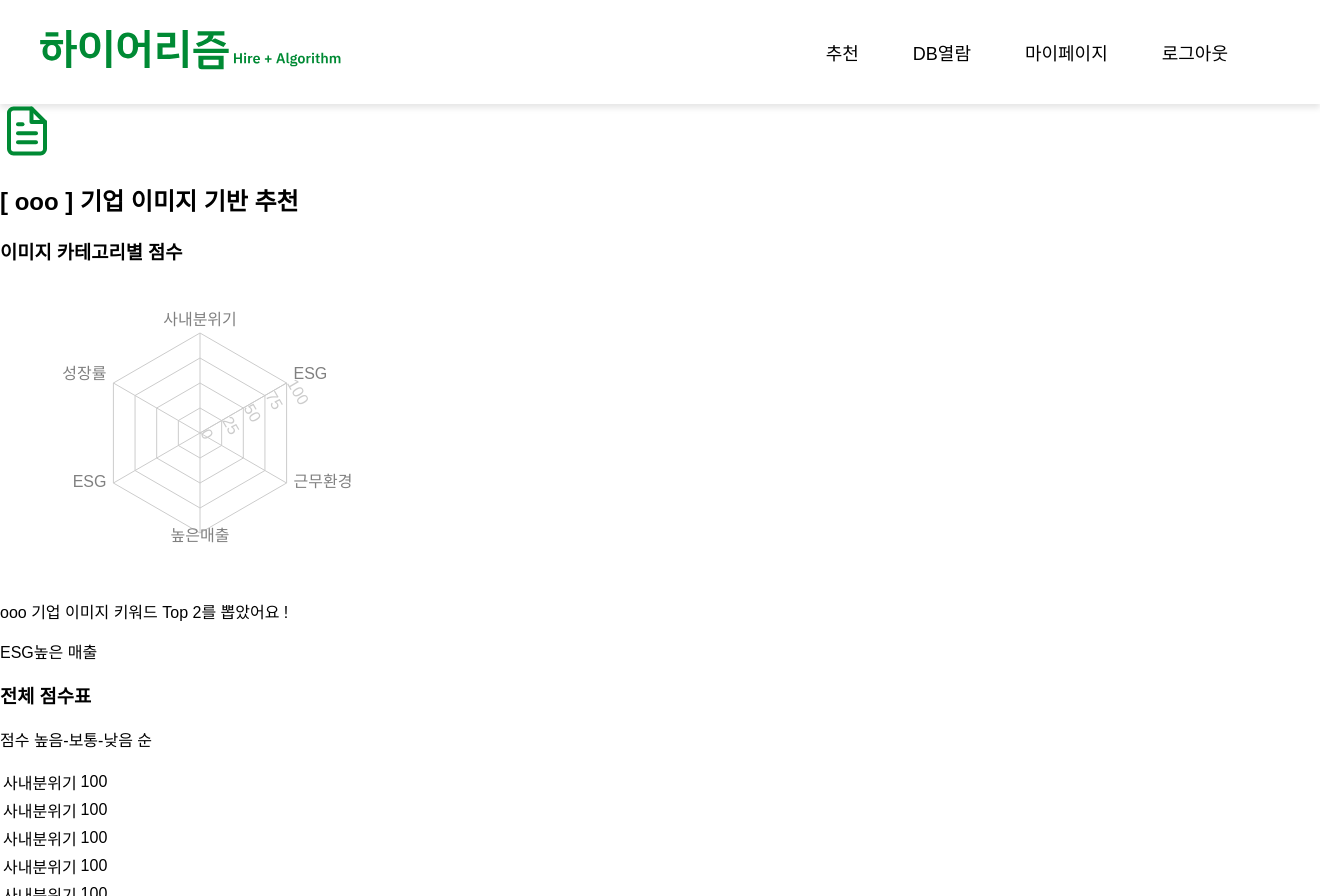
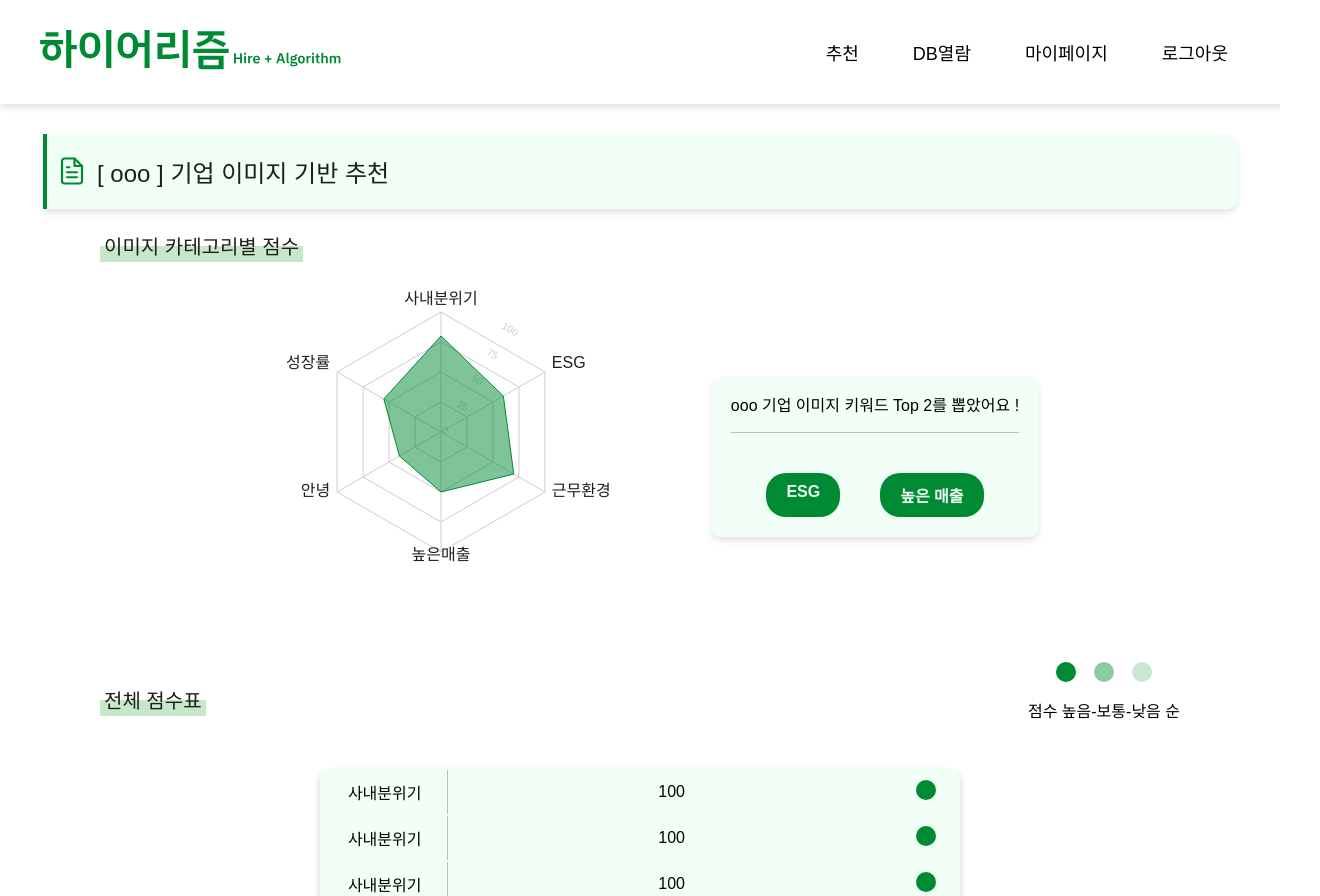
Before and after one commit to sorim831/Hirerithm, a React (Create React App) app in the folder Frontend/: page /recommend/corporateImageResult in a window 1280 px wide. Shown: the top 896 px of the page, 1320 px wide, since content can reach past the window. Built offline with nearby package versions, Linux system fonts and the light colour scheme; a web font is replaced by a local one.

Commit message:
💄 #8 기업이미지 결과 화면 스타일 수정

```diff
--- a/Frontend/src/App.css
+++ b/Frontend/src/App.css
@@ -4,3 +4,10 @@
 * {
   font-family: "IBM Plex Sans KR", sans-serif;
 }
+
+html,
+body {
+  overflow-x: hidden;
+  width: 100%;
+  margin-bottom: 50px;
+}
--- a/Frontend/src/Pages/RecommendPages/CorporateImageResult.js
+++ b/Frontend/src/Pages/RecommendPages/CorporateImageResult.js
@@ -3,7 +3,7 @@
 import React from "react";
 import FileLogo from "../../Image/Icon/FileLogo.svg";
 import MemberNavigation from "../../Component/Navigation/MemberNavigation";
-import "./corporateImage.css";
+import "./corporateImageResult.css";
 import {
   Radar,
   RadarChart,
@@ -18,7 +18,7 @@ const CorporateImageResult = () => {
     { subject: "ESG", value: 60 },
     { subject: "근무환경", value: 70 },
     { subject: "높은매출", value: 50 },
-    { subject: "ESG", value: 40 },
+    { subject: "안녕", value: 40 },
     { subject: "성장률", value: 55 },
   ];
 
@@ -46,20 +46,31 @@ const CorporateImageResult = () => {
           <RadarChart
             cx={200}
             cy={150}
-            outerRadius={100}
-            width={400}
-            height={300}
+            outerRadius={120}
+            width={450}
+            height={350}
             data={data}
           >
             <PolarGrid />
-            <PolarAngleAxis dataKey="subject" />
-            <PolarRadiusAxis angle={30} domain={[0, 100]} />
+            <PolarAngleAxis
+              dataKey="subject"
+              tick={{ fill: "#1e1e1e", fontSize: 16 }}
+              axisLine={{
+                strokeLinecap: "round",
+              }}
+            />
+            <PolarRadiusAxis
+              angle={60}
+              domain={[0, 100]}
+              tick={{ fontSize: 10 }}
+              axisLine={false}
+            />
             <Radar
-              name="Score"
+              name="점수"
               dataKey="value"
-              stroke="#4CAF50"
-              fill="#4CAF50"
-              fillOpacity={0.6}
+              stroke="#008A34"
+              fill="#008A34"
+              fillOpacity={0.5}
             />
           </RadarChart>
 
@@ -78,9 +89,11 @@ const CorporateImageResult = () => {
         <div className="image-recommend-result_score-header">
           <h3>전체 점수표</h3>
           <div>
-            <span></span>
-            <span></span>
-            <span></span>
+            <div>
+              <span></span>
+              <span></span>
+              <span></span>
+            </div>
             <p>점수 높음-보통-낮음 순</p>
           </div>
         </div>
@@ -88,31 +101,44 @@ const CorporateImageResult = () => {
           <tr>
             <td>사내분위기</td>
             <td>100</td>
+            <td>
+              <span></span>
+            </td>
           </tr>
           <tr>
             <td>사내분위기</td>
             <td>100</td>
-            <td></td>
+            <td>
+              <span></span>
+            </td>
           </tr>
           <tr>
             <td>사내분위기</td>
             <td>100</td>
-            <td></td>
+            <td>
+              <span></span>
+            </td>
           </tr>
           <tr>
             <td>사내분위기</td>
             <td>100</td>
-            <td></td>
+            <td>
+              <span></span>
+            </td>
           </tr>
           <tr>
             <td>사내분위기</td>
             <td>100</td>
-            <td></td>
+            <td>
+              <span></span>
+            </td>
           </tr>
           <tr>
             <td>사내분위기</td>
             <td>100</td>
-            <td></td>
+            <td>
+              <span></span>
+            </td>
           </tr>
         </table>
       </main>
--- a/Frontend/src/Pages/RecommendPages/corporateImageResult.css
+++ b/Frontend/src/Pages/RecommendPages/corporateImageResult.css
@@ -34,3 +34,138 @@
   color: #008a34;
   margin-left: 100px;
 }
+
+/* main */
+.image-recommend-result_graph {
+  display: flex;
+  flex-wrap: wrap;
+  align-items: center;
+  justify-content: center;
+  gap: 20px;
+  margin-bottom: 30px;
+}
+
+.image-recommend-result_top2 {
+  display: flex;
+  flex-direction: column;
+  align-items: center;
+  justify-content: center;
+  background-color: #f2fff7;
+  border: none;
+  border-radius: 10px;
+  padding: 0px 20px 20px 20px;
+  box-shadow: 0 4px 6px rgba(0, 0, 0, 0.1);
+}
+.image-recommend-result_top2 {
+  font-weight: 500;
+}
+
+.image-recommend-result_top2 > span {
+  display: block;
+  width: 100%;
+  height: 1px;
+  background-color: #c0c0c0;
+  margin-bottom: 40px;
+}
+
+.image-recommend-result_ketword {
+  display: flex;
+  gap: 40px;
+  font-size: 16px;
+  font-weight: bold;
+}
+
+.image-recommend-result_ketword span {
+  background-color: #008a34;
+  padding: 10px 20px;
+  border-radius: 20px;
+  color: #f2fff7;
+}
+
+/* 전체 점수표 */
+.image-recommend-result_score-header {
+  display: flex;
+  align-items: center;
+  justify-content: space-between;
+  width: 100%;
+  height: 100%;
+  margin-bottom: 30px;
+}
+
+.image-recommend-result_graph-header,
+.image-recommend-result_score-header h3 {
+  font-weight: 500;
+  font-size: 20px;
+  color: #1e1e1e;
+  margin-left: 100px;
+  background: linear-gradient(to top, #c8e6c9 50%, transparent 50%);
+  padding: 2px 4px; /* 여백 조절 */
+  display: inline-block;
+}
+
+.image-recommend-result_score-header > div {
+  display: flex;
+  flex-direction: column;
+  align-items: center;
+  text-align: center;
+  margin-right: 100px;
+}
+
+.image-recommend-result_score-header > div > div {
+  display: flex;
+  align-items: center;
+  justify-content: center;
+  gap: 8px;
+}
+
+.image-recommend-result_score-header div span {
+  display: inline-block;
+  width: 20px;
+  height: 20px;
+  border-radius: 50%;
+  margin: 0 5px;
+}
+
+.image-recommend-result_score-header div span:nth-child(1) {
+  background-color: #008a34; /* 높은 점수 */
+}
+
+.image-recommend-result_score-header div span:nth-child(2) {
+  background-color: #008a3574; /* 보통 점수 */
+}
+
+.image-recommend-result_score-header div span:nth-child(3) {
+  background-color: #008a3535; /* 낮은 점수 */
+}
+
+.image-recommend-result_score-table {
+  width: 50%;
+  margin: 0 auto;
+  border: none;
+  border-radius: 10px;
+  background-color: #f2fff7;
+  box-shadow: 0 4px 6px rgba(0, 0, 0, 0.2);
+}
+
+.image-recommend-result_score-table td {
+  padding: 10px;
+  text-align: center;
+}
+
+.image-recommend-result_score-table td:first-child {
+  border-right: 1px solid #c0c0c0;
+  width: 20%;
+}
+
+.image-recommend-result_score-table td:nth-child(2) {
+  width: 70%;
+}
+
+.image-recommend-result_score-table td span {
+  display: inline-block;
+  width: 20px;
+  height: 20px;
+  border-radius: 50%;
+  margin: 0 auto;
+  background-color: #008a34;
+}
```
